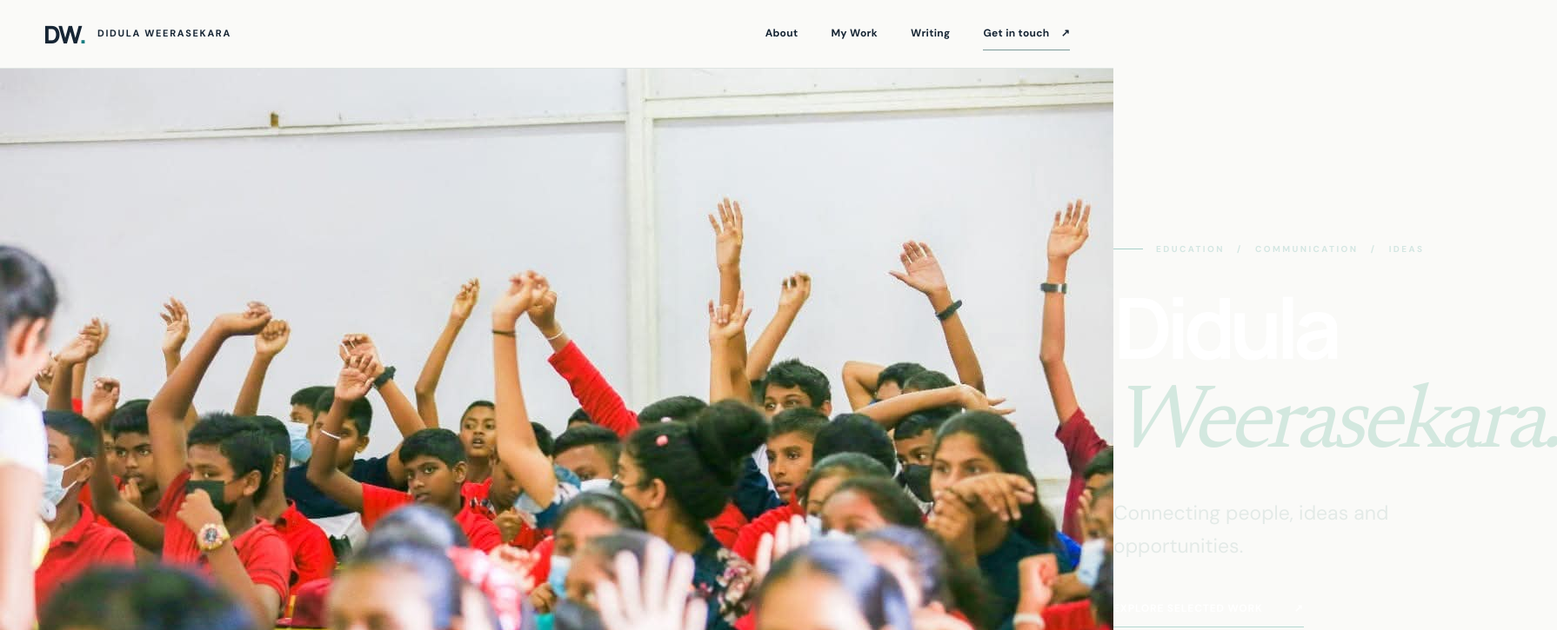
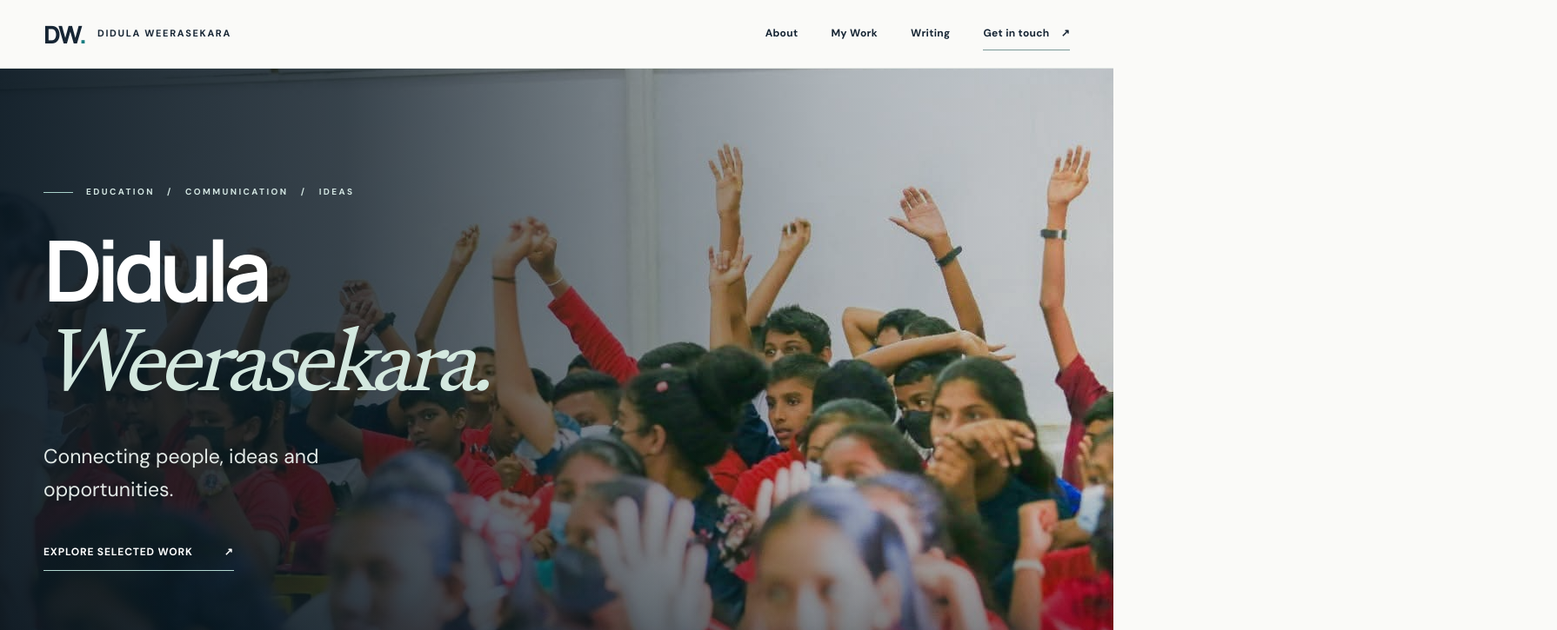
Before and after one commit to didulaweerasekara/didulaweerasekara.github.io, a plain HTML site: page index.html in a window 1280 px wide. Shown: the top 725 px of the page at 87% size, 1790 px wide, since content can reach past the window. Drawn offline with Linux system fonts and the light colour scheme.

Commit message:
Fix hero image rendering and restore uncropped portrait dimensions

```diff
--- a/styles.css
+++ b/styles.css
@@ -47,3 +47,13 @@ h2{font-size:clamp(44px,4.6vw,68px);letter-spacing:-.065em}
 .about-portrait{width:min(100%,370px);aspect-ratio:4/4.7;filter:saturate(.88)}
 @media(max-width:850px){.hero-classroom{min-height:690px}.hero-classroom-inner{padding-top:85px;padding-bottom:120px}.hero-classroom h1{font-size:clamp(57px,9vw,86px)}}
 @media(max-width:640px){.header-inner{height:69px}.hero-classroom{min-height:calc(90svh - 69px);background-position:55% center}.hero-classroom::before{background:linear-gradient(90deg,rgba(8,22,32,.86),rgba(8,22,32,.45)),linear-gradient(0deg,rgba(8,22,32,.62),transparent 44%)}.hero-classroom-inner{padding-top:80px;padding-bottom:110px}.hero-editorial-label{font-size:8px;letter-spacing:1.3px;gap:9px;margin-bottom:24px}.hero-editorial-line{width:20px}.hero-classroom h1{font-size:clamp(49px,11.8vw,72px);letter-spacing:-.07em;margin-bottom:25px}.hero-classroom-copy p{font-size:17px;line-height:1.6;max-width:300px;margin-bottom:30px}.hero-editorial-link{font-size:11px}.hero-editorial-bottom{bottom:24px;font-size:8px;letter-spacing:.8px}.hero-editorial-bottom span{max-width:220px}.section{padding-top:80px;padding-bottom:80px}}
+
+
+/* Image reliability and faithful portrait proportions */
+.hero-classroom{background:#142735;overflow:hidden}
+.hero-background-photo{position:absolute;inset:0;width:100%;height:100%;display:block;object-fit:cover;object-position:center 47%;z-index:-2}
+.hero-classroom::before{z-index:-1}
+.hero-classroom-inner{z-index:1}
+.about-portrait{width:min(100%,440px);height:auto;aspect-ratio:auto;object-fit:contain;filter:none;max-height:none}
+@media(max-width:850px){.hero-background-photo{object-position:57% center}}
+@media(max-width:640px){.hero-background-photo{object-position:58% center}.about-portrait{width:100%;max-width:440px;height:auto;aspect-ratio:auto}}
```
